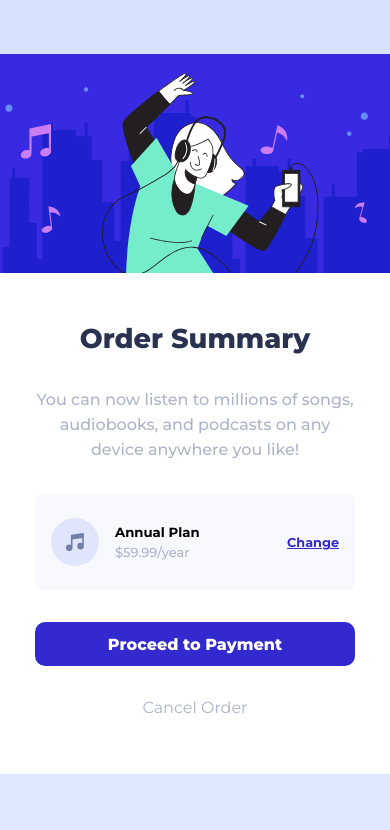
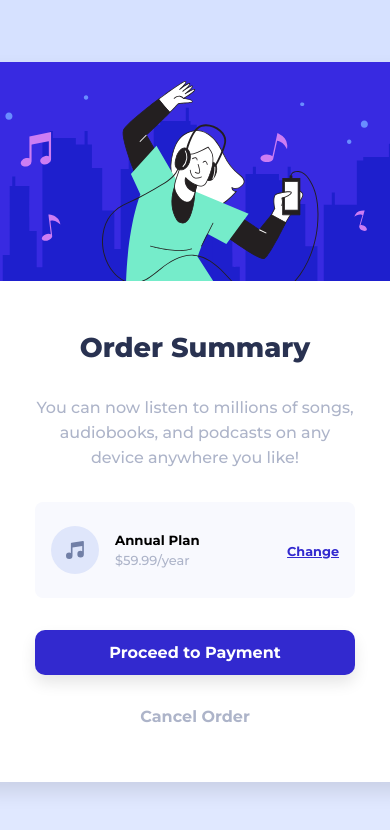
Before and after one commit to Nero-e/Order-Card-Design, a plain HTML site: page index.html in a window 390 px wide. Shown: the top 830 px of the page. Drawn offline with Linux system fonts and the light colour scheme.

Commit message:
Cambios css :memo:

```diff
--- a/Style.css
+++ b/Style.css
@@ -13,19 +13,16 @@ body {
     display: flex;
     background-image: url('./images/pattern-background-desktop.svg');
     background-repeat: no-repeat;
-    background-size: 100vw;
+    background-size: contain;
     flex-direction: row;
     align-items: center;
     justify-content: center;
-    height: 98vh;
-    padding: 0;
-    margin: 0;
+    min-height: 100vh;
 }
 
 @media (max-width: 450px) {
     body {
-        background-image: url('./images/pattern-background-mobile.svg') no-repeat;
-        background-color: #e0e8ff;
+        background: url('./images/pattern-background-mobile.svg') no-repeat, #e0e8ff;
     }
 }
 
@@ -41,6 +38,7 @@ body {
     height: 45em;
     border-radius: 4%;
     margin: 30px;
+    box-shadow: 0px 10px 20px rgba(0, 0, 0, 0.1);
 }
 .title {
     padding: 60% 0 7% 0;
@@ -82,10 +80,6 @@ body {
     text-align: left;
     line-height: 20px;
 }
-.text h5, p {
-    margin: 0;
-    padding: 0;
-}
 .text p {
     font-size: small;
     font-weight: 500;
@@ -97,6 +91,10 @@ body {
     font-weight: 700;
     color: #3229cf;
 }
+.link a:hover {
+    color: #8360ec;
+    transform: translateY(-7px);
+}
 .btn {
     width: 20em;
     padding: 0.8em 4em 0.8em 4em;
@@ -104,12 +102,24 @@ body {
     background-color: #3229cf;
     color: white;
     font-family: 'Montserrat';
-    font-weight: 800;
+    font-weight: 700;
     font-size: 1em;
     border-radius: 10px;
     border: none;
     cursor: pointer;
+    box-shadow: 0px 8px 15px rgba(0, 0, 0, 0.1);
+    transition: all 0.3s ease 0s;
+    outline: none;
 }
-.footer {
+.btn:hover {
+    background-color: #8360ec;
+    box-shadow: 0px 15px 20px rgba(131, 96, 236, 0.4);
+    color: #fff;
+    transform: translateY(-7px);
+}
+.footer a{
     color: #adb4c9;
+    font-weight: 700;
+    text-decoration: none;
+
 }
--- a/index.html
+++ b/index.html
@@ -31,7 +31,9 @@
             <div class="button-container">
                 <button class="btn">Proceed to Payment</button>
             </div>
-            <div class="footer">Cancel Order</div>
+            <div class="footer">
+                <a href="#">Cancel Order</a>
+            </div>
         </div>
     </article>
 </body>
```
